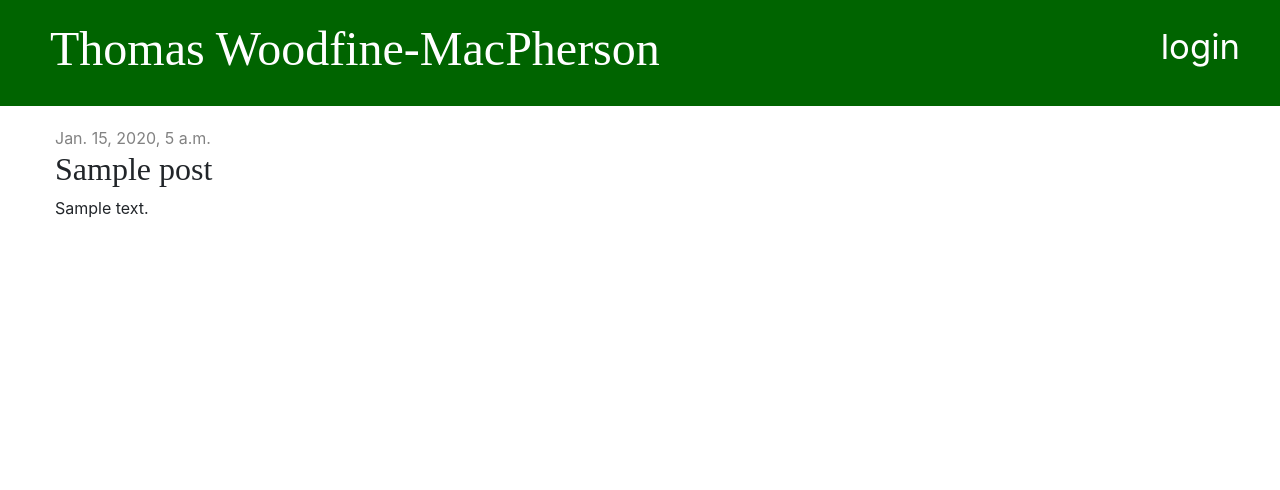
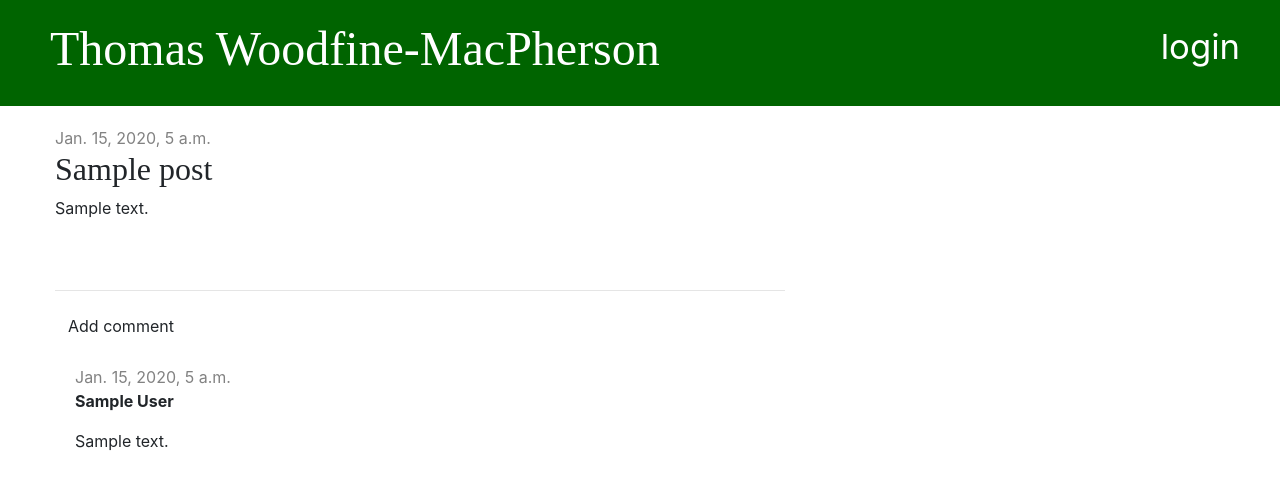
Before and after one commit to r2d2117/my-first-blog, a Django app: page /post/1/ in a window 1280 px wide. Shown: the top 490 px of the page. Run offline with Django 3.2, Linux system fonts and the light colour scheme; tables that the repository leaves empty hold one stand-in row (values such as "Sample post"); some libraries are stand-ins or nearby versions.

Commit message:
added comment option

```diff
--- a/blog/admin.py
+++ b/blog/admin.py
@@ -1,5 +1,6 @@
 from django.contrib import admin
-from .models import Post
+from .models import Post, Comment
 
 # Register your models here.
 admin.site.register(Post)
+admin.site.register(Comment)
--- a/blog/models.py
+++ b/blog/models.py
@@ -15,5 +15,23 @@ class Post(models.Model):
         self.published_date = timezone.now()
         self.save()
 
+    def approved_comments(self):
+        return self.comments.filter(approved_comment=True)
+
     def __str__(self):
         return self.title
+
+
+class Comment(models.Model):
+    post = models.ForeignKey('blog.Post', on_delete=models.CASCADE, related_name='comments')
+    author = models.CharField(max_length=200)
+    text = models.TextField()
+    created_date = models.DateTimeField(default=timezone.now)
+    approved_comment = models.BooleanField(default=False)
+
+    def approve(self):
+        self.approved_comment = True
+        self.save()
+
+    def __str__(self):
+        return self.text
--- a/blog/static/css/blog.css
+++ b/blog/static/css/blog.css
@@ -1,4 +1,3 @@
-
 .page-header {
     background-color: #006400;
     margin-top: 0;
@@ -43,3 +42,7 @@ h1, h2, h3, h4 {
 .post h2 a, .post h2 a:visited {
     color: #000000;
 }
+
+.comment {
+    margin: 20px 0px 20px 20px;
+}
--- a/blog/templates/blog/post_detail.html
+++ b/blog/templates/blog/post_detail.html
@@ -16,4 +16,23 @@
         <h2>{{ post.title }}</h2>
         <p>{{ post.text|linebreaksbr }}</p>
     </div>
+    <hr>
+    <a class="btn btn-default" href="{% url 'add_comment_to_post' pk=post.pk%}">Add comment</a>
+    {% for comment in post.comments.all %}
+        {% if user.is_authenticated or comment.approved_comment %}
+        <div class="comment">
+            <div class="date">
+            {{ comment.created_date }}
+            {% if not comment.approved_comment %}
+                <a class="btn btn-default" href="{% url 'comment_remove' pk=comment.pk %}"><span class="">R</span></a>
+                <a class="btn btn-default" href="{% url 'comment_approve' pk=comment.pk %}"><span class="">A</span></a>
+            {% endif %}
+            </div>
+            <strong>{{ comment.author }}</strong>
+            <p>{{ comment.text|linebreaks }}</p>
+        </div>
+        {% endif %}
+    {% empty %}
+        <p>no comments yet! :(</p>
+    {% endfor %}
 {% endblock %}
--- a/blog/templates/blog/post_list.html
+++ b/blog/templates/blog/post_list.html
@@ -7,6 +7,7 @@
             </div>
             <h2><a href="{% url 'post_detail' pk=post.pk %}">{{ post.title }}</a></h2>
             <p>{{ post.text|linebreaksbr }}</p>
+            <a href="{% url 'post_detail' pk=post.pk %}">Comments: {{ post.approved_comments.count }}</a>
         </div>
     {% endfor %}
 {% endblock %}
--- a/blog/urls.py
+++ b/blog/urls.py
@@ -9,4 +9,7 @@ urlpatterns = [
     path('drafts/', views.post_draft_list, name='post_draft_list'),
     path('post/<pk>/publish/', views.post_publish, name='post_publish'),
     path('post/<pk>/remove/', views.post_remove, name='post_remove'),
+    path('post/<pk>/comment/', views.add_comment_to_post, name='add_comment_to_post'),
+    path('comment/<int:pk>/approve/', views.comment_approve, name='comment_approve'),
+    path('comment/<int:pk>/remove/', views.comment_remove, name='comment_remove'),
 ]
--- a/blog/views.py
+++ b/blog/views.py
@@ -1,8 +1,8 @@
 from django.shortcuts import render, get_object_or_404, redirect
 from django.utils import timezone
 from django.contrib.auth.decorators import login_required
-from .models import Post
-from .forms import PostForm
+from .models import Post, Comment
+from .forms import PostForm, CommentForm
 
 
 
@@ -65,3 +65,29 @@ def post_remove(request, pk):
     post = get_object_or_404(Post, pk=pk)
     post.delete()
     return redirect('post_list')
+
+
+def add_comment_to_post(request, pk):
+    post = get_object_or_404(Post, pk=pk)
+    if request.method == "POST":
+        form = CommentForm(request.POST)
+        if form.is_valid():
+            comment = form.save(commit=False)
+            comment.post = post
+            comment.save()
+            return redirect('post_detail', pk=post.pk)
+    else:
+        form = CommentForm()
+    return render(request, 'blog/add_comment_to_post.html', {'form': form})
+
+@login_required
+def comment_approve(request, pk):
+    comment = get_object_or_404(Comment, pk=pk)
+    comment.approve()
+    return redirect('post_detail', pk=comment.post.pk)
+
+@login_required
+def comment_remove(request, pk):
+    comment = get_object_or_404(Comment, pk=pk)
+    comment.delete()
+    return redirect('post_detail', pk=comment.post.pk)
```
Also changed, not shown: blog/forms.py (+7 -1 lines), blog/templates/blog/add_comment_to_post.html (added, +9 -0 lines), blog/migrations/0002_comment.py (added).
